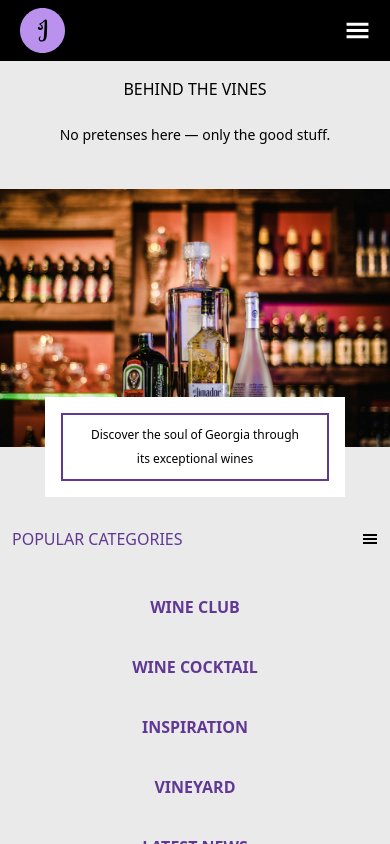
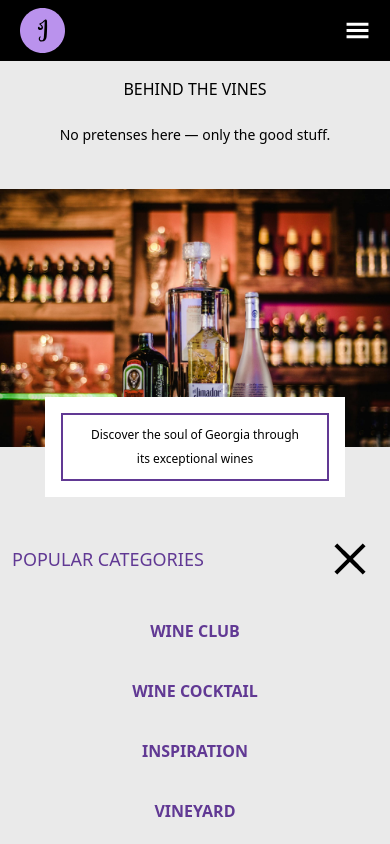
Before and after one commit to linesquad/jujuna, a React (Vite) app: page /news in a window 390 px wide. Both pictures are taken after a click on the button 370 px from the left and 539 px from the top of the page. Shown: the top 844 px of the page. Built offline with nearby package versions, Linux system fonts and the light colour scheme; no server answers; the database is empty.

Commit message:
implement frame button

```diff
--- a/src/components/landingComponents/newsComponents/BlogDisplay.jsx
+++ /dev/null
@@ -1,5 +0,0 @@
-const BlogDisplay = () => {
-  return <div>BlogDisplay</div>;
-};
-
-export default BlogDisplay;
--- /dev/null
+++ b/src/components/newsComponents/BlogDisplay.jsx
@@ -0,0 +1,35 @@
+import BlogWrapper from "./BlogWrapper";
+import useBlogs from "../../hooks/useBlogs";
+
+const BlogDisplay = () => {
+  const { data: allBlogs = [] } = useBlogs();
+  console.log(allBlogs);
+
+  return (
+    <div className="bg-[#EAEAEA] w-full">
+      <BlogWrapper>
+        {allBlogs.map((item) => (
+          <div key={item.id}>
+            <div className="tiny:p-2 tiny:text-center">
+              <img src={item.image} />
+              <h1 className="text-[#8A63A2] pt-4">Latest news</h1>
+              <h1 className={`text-black font-bold pt-2 tiny:px-4 tiny:py-1`}>
+                {item.title.split("").length > 30
+                  ? item.title.split("").slice(0, 30).join("") + "..."
+                  : item.title}
+              </h1>
+              <p>
+                {item.description.split("").length > 170
+                  ? item.description.split("").slice(0, 170).join("") + "..."
+                  : item.description}
+              </p>
+              <button>Read more</button>
+            </div>
+          </div>
+        ))}
+      </BlogWrapper>
+    </div>
+  );
+};
+
+export default BlogDisplay;
--- /dev/null
+++ b/src/components/newsComponents/FilterButton.jsx
@@ -0,0 +1,79 @@
+import { motion, MotionConfig } from "framer-motion";
+
+const FilterButton = ({ toggleCategoryVisibility, isCategoryVisible }) => {
+  return (
+    <MotionConfig
+      transition={{
+        duration: 0.5,
+        ease: "easeInOut",
+      }}
+    >
+      <motion.button
+        initial={false}
+        onClick={toggleCategoryVisibility}
+        className="relative h-16 w-14 rounded-full bg-white/0 transition-colors "
+        animate={isCategoryVisible ? "open" : "closed"}
+      >
+        <motion.span
+          style={{
+            left: "50%",
+            top: "35%",
+            x: "-50%",
+            y: "-50%",
+          }}
+          className="absolute h-1 w-10 bg-black"
+          variants={{
+            open: {
+              rotate: ["0deg", "0deg", "45deg"],
+              top: ["35%", "50%", "50%"],
+            },
+            closed: {
+              rotate: ["45deg", "0deg", "0deg"],
+              top: ["50%", "50%", "35%"],
+            },
+          }}
+        />
+        <motion.span
+          style={{
+            left: "50%",
+            top: "50%",
+            x: "-50%",
+            y: "-50%",
+          }}
+          className="absolute h-1 w-10 bg-black"
+          variants={{
+            open: {
+              rotate: ["0deg", "0deg", "-45deg"],
+            },
+            closed: {
+              rotate: ["-45deg", "0deg", "0deg"],
+            },
+          }}
+        />
+        <motion.span
+          style={{
+            left: "calc(50% + 10px)",
+            bottom: "35%",
+            x: "-50%",
+            y: "50%",
+          }}
+          className="absolute h-1 w-5 bg-black"
+          variants={{
+            open: {
+              rotate: ["0deg", "0deg", "45deg"],
+              left: "50%",
+              bottom: ["35%", "50%", "50%"],
+            },
+            closed: {
+              rotate: ["45deg", "0deg", "0deg"],
+              left: "calc(50% + 10px)",
+              bottom: ["50%", "50%", "35%"],
+            },
+          }}
+        />
+      </motion.button>
+    </MotionConfig>
+  );
+};
+
+export default FilterButton;
--- a/src/components/landingComponents/newsComponents/FilterCategory.jsx
+++ b/src/components/newsComponents/FilterCategory.jsx
@@ -4,7 +4,7 @@ import { motion } from "framer-motion";
 const FilterCategory = ({ toggleCategoryVisibility, isCategoryVisible }) => {
   const links = (
     <div
-      className={`mt-4 flex ${
+      className={` flex ${
         toggleCategoryVisibility === undefined ||
         isCategoryVisible === undefined
           ? "flex-row gap-[40px] lg:gap-[80px] xl:gap-[100px] 2xl:gap-[120px]"
@@ -63,10 +63,14 @@ const FilterCategory = ({ toggleCategoryVisibility, isCategoryVisible }) => {
         opacity: isCategoryVisible ? 1 : 0,
         y: isCategoryVisible ? 0 : -20,
       }}
-      exit={{ opacity: 0, y: -20 }}
+      exit={{
+        opacity: 0,
+        y: -20,
+        transition: { duration: 0.8, ease: "easeInOut" },
+      }}
       transition={{
-        opacity: { duration: 0.5, ease: "easeOut" },
-        y: { duration: 0.5, ease: "easeOut" },
+        opacity: { duration: 0.8, ease: "easeInOut" },
+        y: { duration: 0.8, ease: "easeInOut" },
       }}
       className="mt-4 flex flex-col gap-3"
     >
--- a/src/components/landingComponents/newsComponents/FilterNews.jsx
+++ b/src/components/newsComponents/FilterNews.jsx
@@ -1,8 +1,9 @@
 import { useState } from "react";
-import BlogWrapper from "./BlogWrapper";
-import { GiHamburgerMenu } from "react-icons/gi";
 import FilterCategory from "./FilterCategory";
 import { AnimatePresence } from "framer-motion";
+import BlogWrapper from "./BlogWrapper";
+
+import FilterButton from "./FilterButton";
 
 const FilterNews = () => {
   const [isCategoryVisible, setCategoryVisible] = useState(false);
@@ -14,11 +15,12 @@ const FilterNews = () => {
     <div className="bg-[#EAEAEA] w-full">
       <BlogWrapper>
         <div className="pb-4 md:hidden">
-          <div className="flex justify-between px-3">
-            <h1 className="text-[#613994] ">POPULAR CATEGORIES</h1>
-            <button onClick={toggleCategoryVisibility}>
-              <GiHamburgerMenu />
-            </button>
+          <div className="flex justify-between items-center px-3">
+            <h1 className="text-[#613994] text-[18px]">POPULAR CATEGORIES</h1>
+            <FilterButton
+              isCategoryVisible={isCategoryVisible}
+              toggleCategoryVisibility={toggleCategoryVisibility}
+            />
           </div>
           <div className="text-center">
             <AnimatePresence>
--- a/src/components/landingComponents/newsComponents/HeroNews.jsx
+++ b/src/components/newsComponents/HeroNews.jsx
@@ -17,16 +17,16 @@ const HeroNews = () => {
           </h2>
         </div>
         <div className="w-full h-full pb-20 sm:pb-20">
-          <div className="relative w-full flex justify-center 2xl:justify-between">
+          <div className="relative w-full flex justify-center 2xl:justify-around">
             <div className="hidden 2xl:block"></div>
             <img
               src="./images/blogpage.jpg"
               alt="banner"
-              className="max-h-[413px] sm:max-h-[500px] md:max-h-[700px] lg:max-h-[799px]"
+              className="max-h-[413px] sm:max-h-[450px] md:max-h-[450px] lg:max-h-[450px]"
             />
             <div
               className="p-4 bg-white w-[350px] absolute bottom-[-50px] left-1/2 -translate-x-1/2
-            tiny:w-[230px] tiny:p-3 smaller:w-[300px] smaller:py-4 sm:w-[400px] md:w-[500px] 2xl:bottom-[300px] 2xl:left-56"
+            tiny:w-[230px] tiny:p-3 smaller:w-[300px] smaller:py-4 sm:w-[400px] md:w-[500px] 2xl:bottom-[150px] 2xl:left-[600px]"
             >
               <div
                 className="text-center px-3 py-6 border-2 border-[#613994]
--- a/src/pages/News.jsx
+++ b/src/pages/News.jsx
@@ -1,6 +1,6 @@
-import BlogDisplay from "../components/landingComponents/newsComponents/BlogDisplay";
-import FilterNews from "../components/landingComponents/newsComponents/FilterNews";
-import HeroNews from "../components/landingComponents/newsComponents/HeroNews";
+import BlogDisplay from "../components/newsComponents/BlogDisplay";
+import FilterNews from "../components/newsComponents/FilterNews";
+import HeroNews from "../components/newsComponents/HeroNews";
 
 function News() {
   return (
```
Also changed, not shown: src/components/newsComponents/BlogWrapper.jsx (renamed from src/components/landingComponents/newsComponents/BlogWrapper.jsx).
